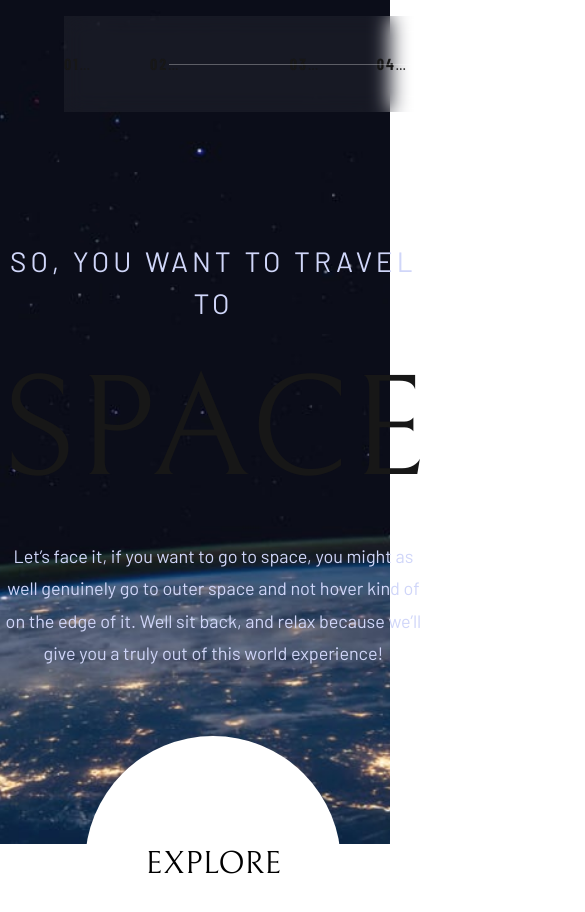
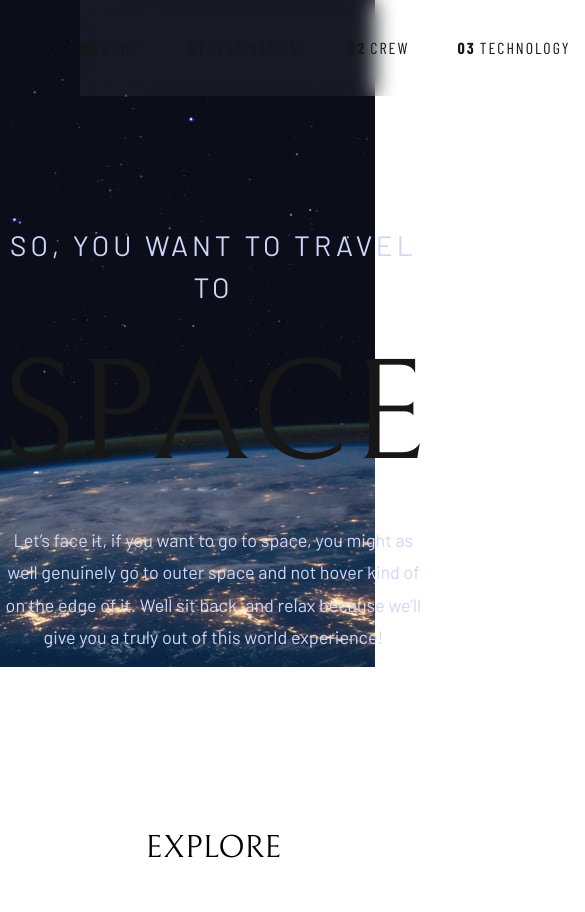
Before and after one commit to ozematt/Space-tourism_Next.js, a Next.js app: page / in a window 390 px wide. Shown: the top 912 px of the page, 585 px wide, since content can reach past the window. Built offline with nearby package versions, Linux system fonts and the light colour scheme.

Commit message:
added tablet version

```diff
--- a/src/components/BackgroundHome.tsx
+++ b/src/components/BackgroundHome.tsx
@@ -4,28 +4,22 @@ const Background = () => {
   return (
     <>
       {/* Mobile */}
-      <Image
+      <img
         src="/home/background-home-mobile.jpg"
         alt="Mobile Background"
-        fill
-        className="top-0 -z-10 object-cover sm:hidden"
-        priority
+        className="fixed top-0 left-0 -z-10 object-cover sm:hidden"
       />
       {/* Tablet */}
-      <Image
+      <img
         src="/home/background-home-tablet.jpg"
         alt="Tablet Background"
-        fill
-        className="top-0 -z-10 hidden object-cover sm:block lg:hidden"
-        priority
+        className="fixed top-0 left-0 -z-10 hidden h-screen w-screen object-cover sm:block lg:hidden"
       />
       {/* Desktop */}
-      <Image
+      <img
         src="/home/background-home-desktop.jpg"
         alt="Desktop Background"
-        fill
         className="fixed top-0 left-0 -z-10 hidden h-screen w-screen object-cover lg:block"
-        priority
       />
     </>
   );
--- a/src/components/NavLink.tsx
+++ b/src/components/NavLink.tsx
@@ -8,11 +8,10 @@ type NavLinkProps = {
 
 const NavLink = ({ href, number, name }: NavLinkProps) => {
   return (
-    <Link href={href} className="relative">
-      <li className="peer line-clamp-1">
-        <span className="pr-1 font-bold">0{number} </span> {name}
-      </li>
-      <div className="absolute bottom-[-34px] w-full origin-center scale-x-0 border-2 transition-transform duration-300 ease-out peer-hover:scale-x-100"></div>
+    <Link href={href} className="relative flex items-center">
+      <span className="pr-1 font-bold peer-hover:text-xl">0{number}</span>
+      <li className="peer">{name}</li>
+      <div className="absolute bottom-[-34px] w-full origin-center scale-x-0 border-2 transition-transform duration-300 ease-out peer-hover:scale-x-100" />
     </Link>
   );
 };
--- a/src/components/Navbar.tsx
+++ b/src/components/Navbar.tsx
@@ -23,19 +23,20 @@ const navLinks = [
 
 const Navbar = () => {
   return (
-    <nav className="relative mt-4 flex items-center justify-between">
-      <Link href="/" className="pl-[64px]">
+    <nav className="relative flex items-center justify-between lg:mt-4">
+      <Link href="/" className="px-[40px] lg:px-[64px]">
         <Image src="/logo.svg" alt="logo" width={48} height={48} />
       </Link>
 
-      <div className="absolute top-[50%] left-[169px] z-10 w-[560px] border-t-1 border-white/30" />
-      <ul className="font-barlow-condensed flex h-[96px] w-[736px] items-center justify-end gap-[48px] bg-white/5 pr-[64px] tracking-[2px] backdrop-blur-[10px]">
+      <div className="absolute top-[50%] left-[169px] z-10 w-[560px] border-t-1 border-white/30 max-[1360px]:hidden" />
+
+      <ul className="font-barlow-condensed flex h-[96px] w-[736px] items-center justify-end gap-[48px] bg-white/5 pr-[40px] tracking-[2px] backdrop-blur-[10px] lg:pr-[64px]">
         {navLinks.map((navLink, index) => (
           <NavLink
             key={navLink.name}
             name={navLink.name}
             href={navLink.href}
-            number={index + 1}
+            number={index}
           />
         ))}
       </ul>
```
